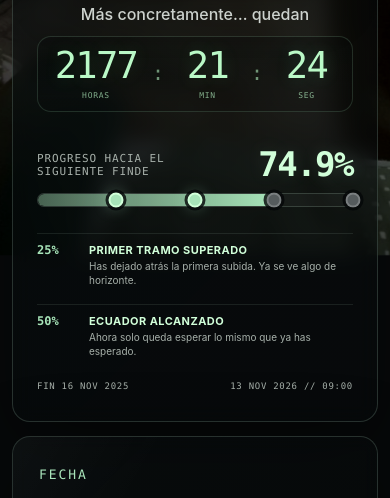
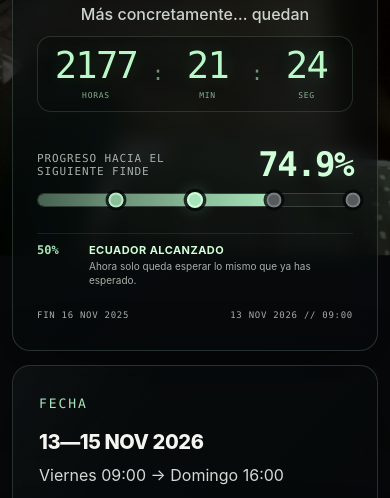
Before and after one commit to bensupe/finde-primos, a plain HTML site: page index.html in a window 390 px wide. Shown: the part 594-1092 px from the top of the page. Drawn offline with Linux system fonts and the light colour scheme.

Commit message:
Add files via upload

```diff
--- a/app.js
+++ b/app.js
@@ -212,24 +212,31 @@
       const reached = percentage >= threshold;
 
       milestone.classList.toggle("is-achieved", reached);
+      milestone.classList.remove("is-current");
 
       if (reached) {
         const title = milestone.querySelector("strong")?.textContent ?? "";
         const description = milestone.querySelector(".milestone-text span")?.textContent ?? "";
-        achieved.push({ threshold, title, description });
+        achieved.push({ threshold, title, description, milestone });
       }
     });
 
+    const currentMilestone = achieved.at(-1);
+
+    if (currentMilestone) {
+      currentMilestone.milestone.classList.add("is-current");
+    }
+
     if (els.milestoneMobileList) {
-      els.milestoneMobileList.innerHTML = achieved.map(({ threshold, title, description }) => `
+      els.milestoneMobileList.innerHTML = currentMilestone ? `
         <div class="milestone-mobile-item">
-          <span>${threshold}%</span>
+          <span>${currentMilestone.threshold}%</span>
           <div>
-            <strong>${title}</strong>
-            <small>${description}</small>
+            <strong>${currentMilestone.title}</strong>
+            <small>${currentMilestone.description}</small>
           </div>
         </div>
-      `).join("");
+      ` : "";
     }
   }
 
--- a/index.html
+++ b/index.html
@@ -6,8 +6,8 @@
   <meta name="theme-color" content="#0a0d0f">
   <meta name="description" content="Cuenta atrás oficial para el Finde de Primos.">
   <title>Finde de Primos</title>
-  <link rel="icon" href="assets/favicon.svg?rev=launch-02" type="image/svg+xml">
-  <link rel="stylesheet" href="styles.css?rev=launch-02">
+  <link rel="icon" href="assets/favicon.svg?rev=launch-03" type="image/svg+xml">
+  <link rel="stylesheet" href="styles.css?rev=launch-03">
 </head>
 <body>
   <div class="background" aria-hidden="true"></div>
@@ -37,7 +37,7 @@
           </div>
 
           <div class="pig-visual">
-            <img src="assets/cerdo-consola.png?rev=launch-02" alt="Cerdo con gafas jugando a la consola dentro de una piscina">
+            <img src="assets/cerdo-consola.png?rev=launch-03" alt="Cerdo con gafas jugando a la consola dentro de una piscina">
           </div>
         </div>
 
@@ -188,7 +188,7 @@
     </footer>
   </main>
 
-  <script src="config.js?rev=launch-02"></script>
-  <script src="app.js?rev=launch-02"></script>
+  <script src="config.js?rev=launch-03"></script>
+  <script src="app.js?rev=launch-03"></script>
 </body>
 </html>
--- a/styles.css
+++ b/styles.css
@@ -8,7 +8,7 @@
 }
 *{box-sizing:border-box} html{min-height:100%;background:var(--bg)}
 body{margin:0;min-height:100vh;color:var(--text);font-family:var(--sans);overflow-x:hidden}
-.background{position:fixed;inset:0;z-index:-3;background:linear-gradient(180deg,rgba(3,5,5,.34),rgba(3,5,5,.58)),url("assets/salon.jpg?rev=launch-02") center/cover no-repeat;transform:scale(1.012);filter:saturate(.82) contrast(1.04)}
+.background{position:fixed;inset:0;z-index:-3;background:linear-gradient(180deg,rgba(3,5,5,.34),rgba(3,5,5,.58)),url("assets/salon.jpg?rev=launch-03") center/cover no-repeat;transform:scale(1.012);filter:saturate(.82) contrast(1.04)}
 .grid-overlay{position:fixed;inset:0;z-index:-2;pointer-events:none;opacity:.16;background-image:linear-gradient(rgba(190,226,207,.035) 1px,transparent 1px),linear-gradient(90deg,rgba(190,226,207,.035) 1px,transparent 1px);background-size:42px 42px;mask-image:linear-gradient(to bottom,black 0%,rgba(0,0,0,.68) 72%,transparent 100%)}
 .shell{width:min(1240px,calc(100% - 36px));margin:0 auto;padding:28px 0 24px}
 .topbar,footer{display:flex;align-items:center;justify-content:space-between;gap:18px;font-family:var(--mono);font-size:12px;letter-spacing:.08em;text-transform:uppercase}
@@ -297,7 +297,7 @@ body.modal-open{
   border-color:var(--accent-strong);
   box-shadow:0 0 0 3px rgba(5,8,9,.82),0 0 16px rgba(167,228,185,.42);
 }
-.milestone.is-achieved .milestone-text{
+.milestone.is-current .milestone-text{
   opacity:1;
   visibility:visible;
 }
@@ -340,3 +340,15 @@ body.modal-open{
     line-height:1.35;
   }
 }
+
+
+/* Solo el último hito alcanzado mantiene el texto ampliado */
+.milestone.is-achieved:not(.is-current) .milestone-dot{
+  background:rgba(167,228,185,.55);
+  border-color:rgba(199,255,213,.72);
+  box-shadow:0 0 0 3px rgba(5,8,9,.82);
+}
+
+.milestone.is-current .milestone-dot{
+  transform:translate(-50%,-50%) scale(1.08);
+}
```
